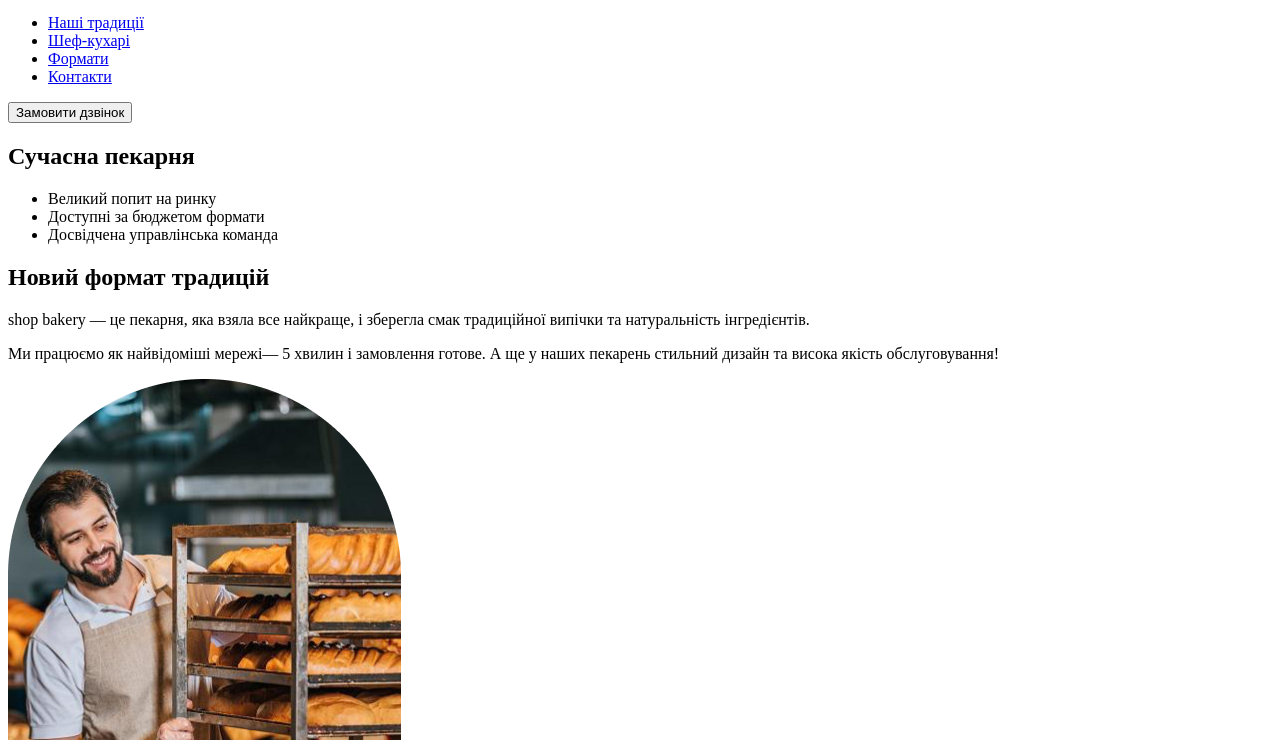
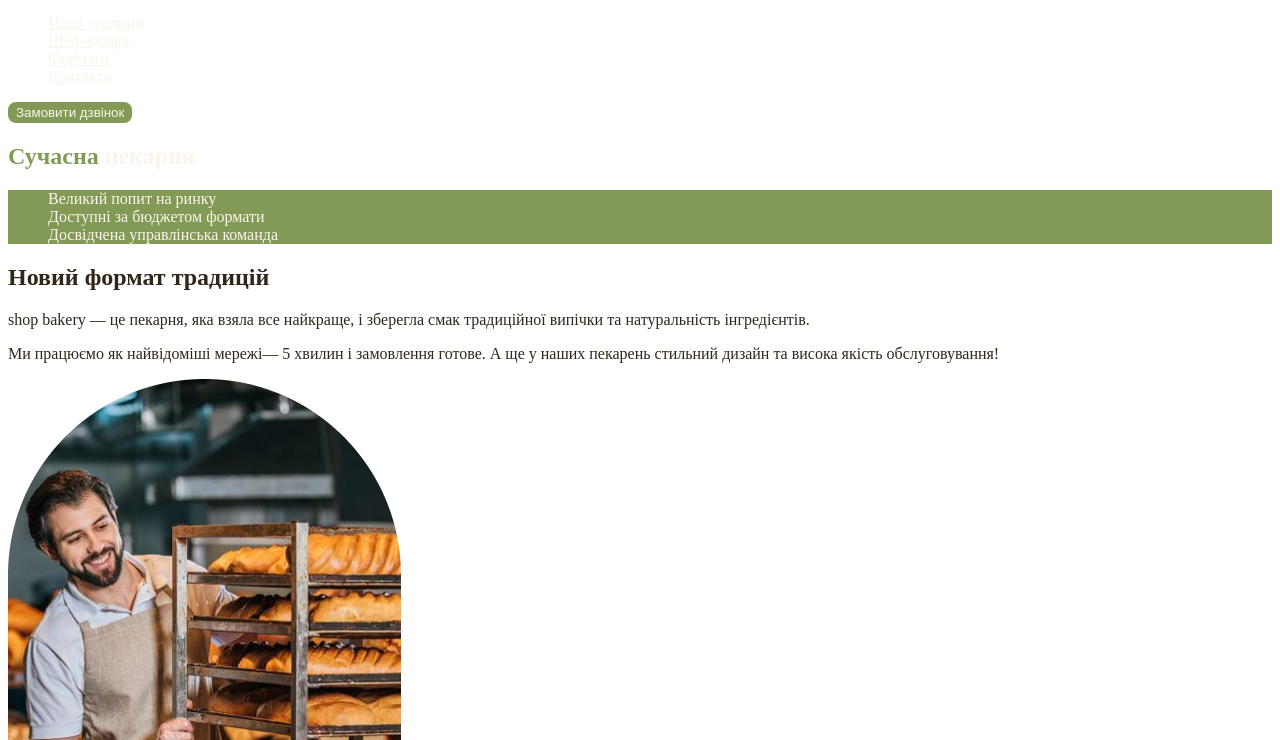
Before and after one commit to OksanaF29/GoITCourse-FullstackDeveloper, a plain HTML site: page index.html in a window 1280 px wide. Shown: the part 60-800 px from the top of the page. Drawn offline with Linux system fonts and the light colour scheme.

Commit message:
Add styles

```diff
--- /dev/null
+++ b/css/styles.css
@@ -0,0 +1,96 @@
+:root {
+  --color-brand-light: #819b57;
+  --color-primary-dark: #31261a;
+  --color-primary-light: #faf4ea;
+  --color-brand-dark: #465929;
+}
+
+/* base */
+ul {
+  list-style-type: none;
+}
+
+body {
+  color: var(--color-primary-dark);
+}
+
+/* button */
+.button-order-call {
+  color: var(--color-primary-light);
+  background-color: var(--color-brand-light); /* HEX value for color*/
+  border: 2px solid var(--color-brand-light);
+  border-radius: 8px;
+  cursor: pointer;
+}
+.button-order-call:hover {
+  background-color: transparent;
+  color: var(--color-brand-dark);
+}
+
+/* link */
+.link {
+  color: var(--color-primary-light);
+}
+
+.link:hover {
+  color: var(--color-brand-light);
+}
+
+/* hero-section */
+.hero-title {
+  color: var(--color-primary-light);
+}
+
+.hero-title .accent {
+  color: var(--color-brand-light);
+}
+
+/* advantages-list */
+.advantages-list {
+  background-color: var(--color-brand-light);
+  color: var(--color-primary-light);
+}
+
+/* section-title */
+.section-title {
+  color: var(--color-primary-dark);
+}
+
+.section-title .accent {
+  color: var(--color-brand-dark);
+}
+
+/* .button-order-call:active {
+  background-color: pink;
+} */
+
+/* for specification use space
+header .button-order-call */
+
+/* for teg just name */
+/* p {
+  border: 4px solid black;
+} */
+
+/* for atribute */
+/* [type] {
+  border: 4px solid red;
+} */
+
+/* .button-order-call {
+  border: 4px solid black;
+}
+
+.button-order-call[disabled] {
+  border: 4px solid pink;
+} */
+
+/* for class .*/
+/* .main-title {
+  border: 4px solid black;
+} */
+
+/* for id #*/
+/* #main-title {
+  border: 4px solid pink;
+} */
--- a/index.html
+++ b/index.html
@@ -4,6 +4,7 @@
     <meta charset="UTF-8" />
     <meta name="viewport" content="width=device-width, initial-scale=1.0" />
     <title>Сучасна пекарня</title>
+    <link rel="stylesheet" href="./css/styles.css" />
   </head>
   <body>
     <header>
@@ -11,26 +12,26 @@
         <a href="/">
           <img src="./images/logo.svg" alt="Логотип сучасної пекарні" />
         </a>
-        <ul>
-          <li><a href="#traditions-section">Наші традиції</a></li>
-          <li><a href="#chef-section">Шеф-кухарі</a></li>
-          <li><a href="#format-section">Формати</a></li>
-          <li><a href="#contacts-section">Контакти</a></li>
+        <ul class="menu">
+          <li><a class="link" href="#traditions-section">Наші традиції</a></li>
+          <li><a class="link" href="#chef-section">Шеф-кухарі</a></li>
+          <li><a class="link" href="#format-section">Формати</a></li>
+          <li><a class="link" href="#contacts-section">Контакти</a></li>
         </ul>
       </nav>
-      <button type="submit">Замовити дзвінок</button>
+      <button class="button-order-call" type="submit">Замовити дзвінок</button>
     </header>
     <main>
       <section>
-        <h1>Сучасна пекарня</h1>
+        <h1 class="hero-title"><span class="accent">Сучасна</span> пекарня</h1>
       </section>
       <section id="traditions-section">
-        <ul>
+        <ul class="advantages-list">
           <li>Великий попит на ринку</li>
           <li>Доступні за бюджетом формати</li>
           <li>Досвідчена управлінська команда</li>
         </ul>
-        <h2>Новий формат традицій</h2>
+        <h2 class="section-title">Новий формат традицій</h2>
         <p>
           <span lang="en">shop bakery</span> — це пекарня, яка взяла все
           найкраще, і зберегла смак традиційної випічки та натуральність
@@ -47,7 +48,9 @@
         />
       </section>
       <section id="chef-section">
-        <h2>Наші найкращі шеф-кухарі</h2>
+        <h2 class="section-title">
+          Наші найкращі <span class="accent">шеф-кухарі</span>
+        </h2>
         <ul>
           <li>
             <article>
@@ -71,7 +74,7 @@
         </ul>
       </section>
       <section id="format-section">
-        <h2>Формати</h2>
+        <h2 class="section-title">Формати</h2>
         <ul>
           <li>
             <article>
@@ -91,7 +94,7 @@
         </ul>
       </section>
       <section id="contacts-section">
-        <h2>Приєднуйся до мережі пекарень</h2>
+        <h2 class="section-title">Приєднуйся до мережі пекарень</h2>
         <iframe
           src="https://www.google.com/maps/embed?pb=!1m18!1m12!1m3!1d10160.654613265982!2d30.480973578755318!3d50.456677145491476!2m3!1f0!2f0!3f0!3m2!1i1024!2i768!4f13.1!3m3!1m2!1s0x40d4ce637c006b2d%3A0xaf86385f19996ff0!2z0LLRg9C70LjRhtGPINCh0ZbRh9C-0LLQuNGFINCh0YLRgNGW0LvRjNGG0ZbQsiwgNTQsINCa0LjRl9CyLCDQo9C60YDQsNGX0L3QsCwgMDIwMDA!5e0!3m2!1suk!2sde!4v1731014131948!5m2!1suk!2sde"
           width="603"
```
